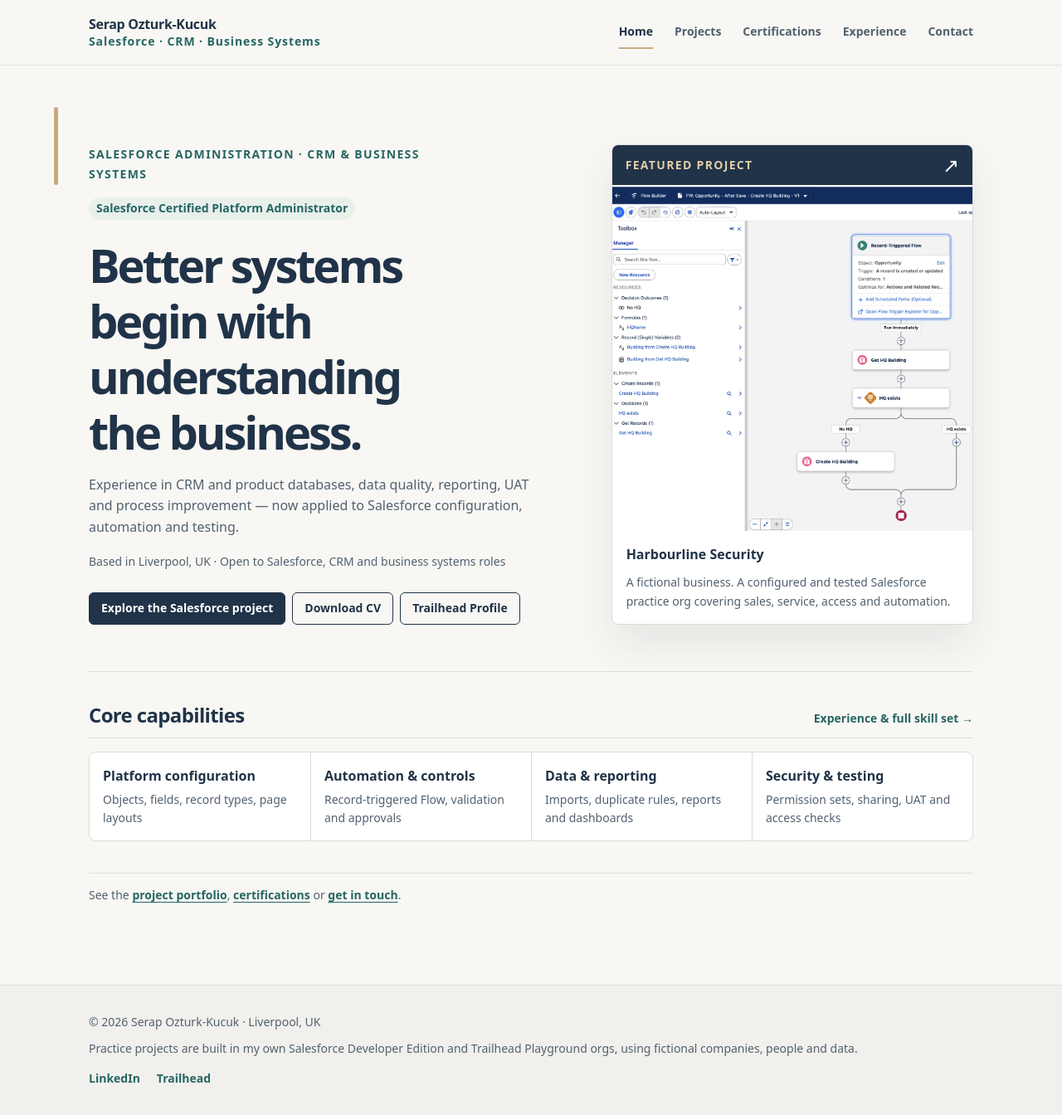
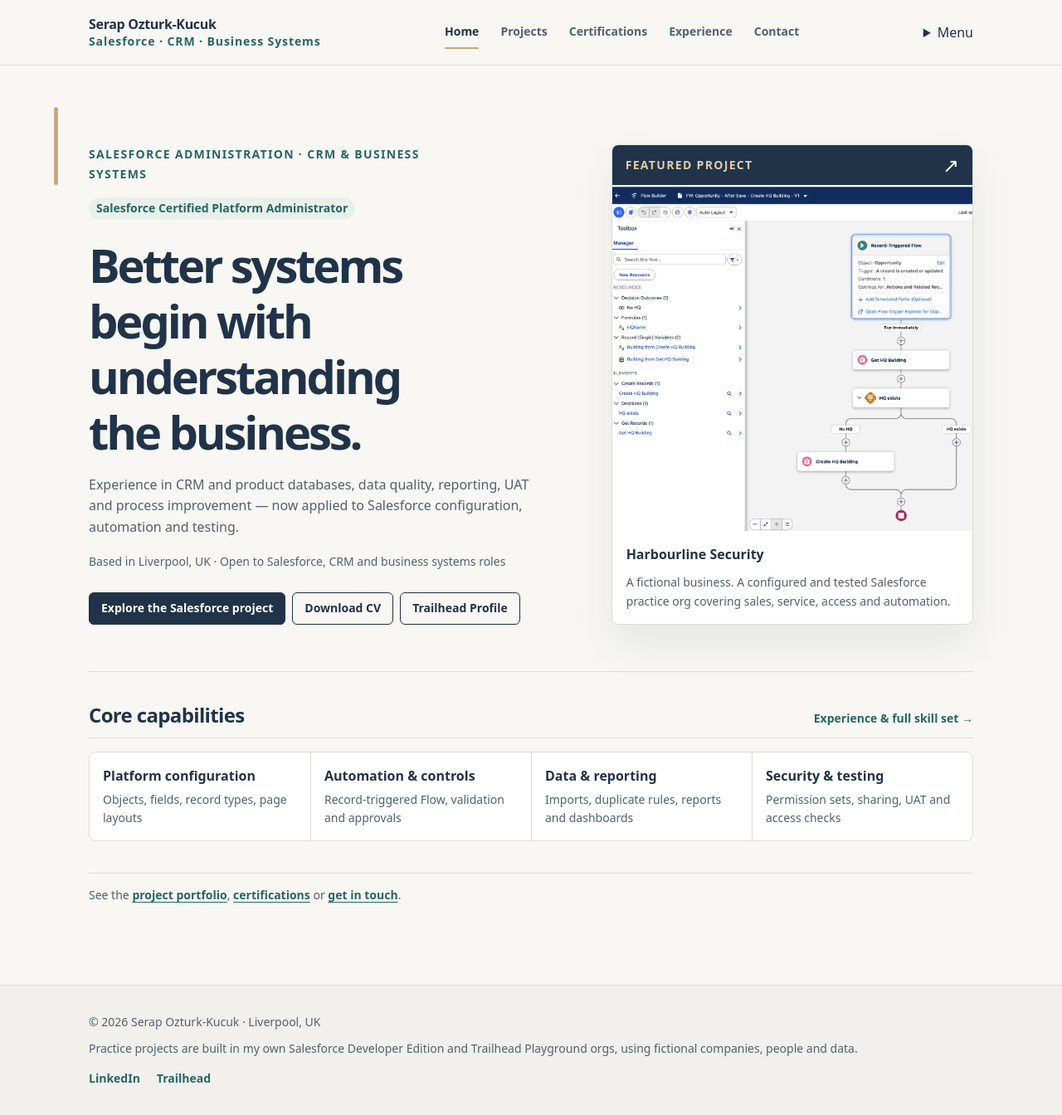
Before and after one commit to serapozturkkucuk/serapozturkkucuk.github.io, a Jekyll site: the page built from index.html, in a window 1280 px wide and 1353 px high. Shown: the top 1344 px of the window at 83% size. Built offline with Jekyll 4.4.1, drawn with Linux system fonts in a browser that asks for light colours.

Commit message:
Introduce accessible compact mobile navigation without JavaScript

```diff
--- a/_includes/nav.html
+++ b/_includes/nav.html
@@ -1,13 +1,13 @@
+{% assign nav_links = "Home|/,Projects|/projects/,Certifications|/certifications/,Experience|/about/,Contact|/contact/" | split: "," %}
 <header class="site-head">
   <div class="wrap head-row">
     <a class="brand" href="{{ '/' | relative_url }}">
       <span class="brand-name">{{ site.author.name }}</span>
       <span class="brand-sub">Salesforce · CRM · Business Systems</span>
     </a>
-    <nav aria-label="Main">
-      <ul>
-        {% assign links = "Home|/,Projects|/projects/,Certifications|/certifications/,Experience|/about/,Contact|/contact/" | split: "," %}
-        {% for l in links %}
+    <nav class="desktop-nav" aria-label="Main navigation">
+      <ul class="nav-links">
+        {% for l in nav_links %}
           {% assign parts = l | split: "|" %}
           {% assign target = parts[1] %}
           {% assign active = false %}
@@ -16,5 +16,19 @@
         {% endfor %}
       </ul>
     </nav>
+    <details class="mobile-menu">
+      <summary aria-label="Open site navigation"><span>Menu</span><span aria-hidden="true" class="menu-glyph"></span></summary>
+      <nav aria-label="Mobile navigation">
+        <ul class="nav-links">
+          {% for l in nav_links %}
+            {% assign parts = l | split: "|" %}
+            {% assign target = parts[1] %}
+            {% assign active = false %}
+            {% if target == "/" %}{% if page.url == "/" or page.url == "/index.html" %}{% assign active = true %}{% endif %}{% else %}{% if page.url contains target %}{% assign active = true %}{% endif %}{% endif %}
+            <li><a href="{{ target | relative_url }}"{% if active %} aria-current="page"{% endif %}>{{ parts[0] }}</a></li>
+          {% endfor %}
+        </ul>
+      </nav>
+    </details>
   </div>
 </header>
```
